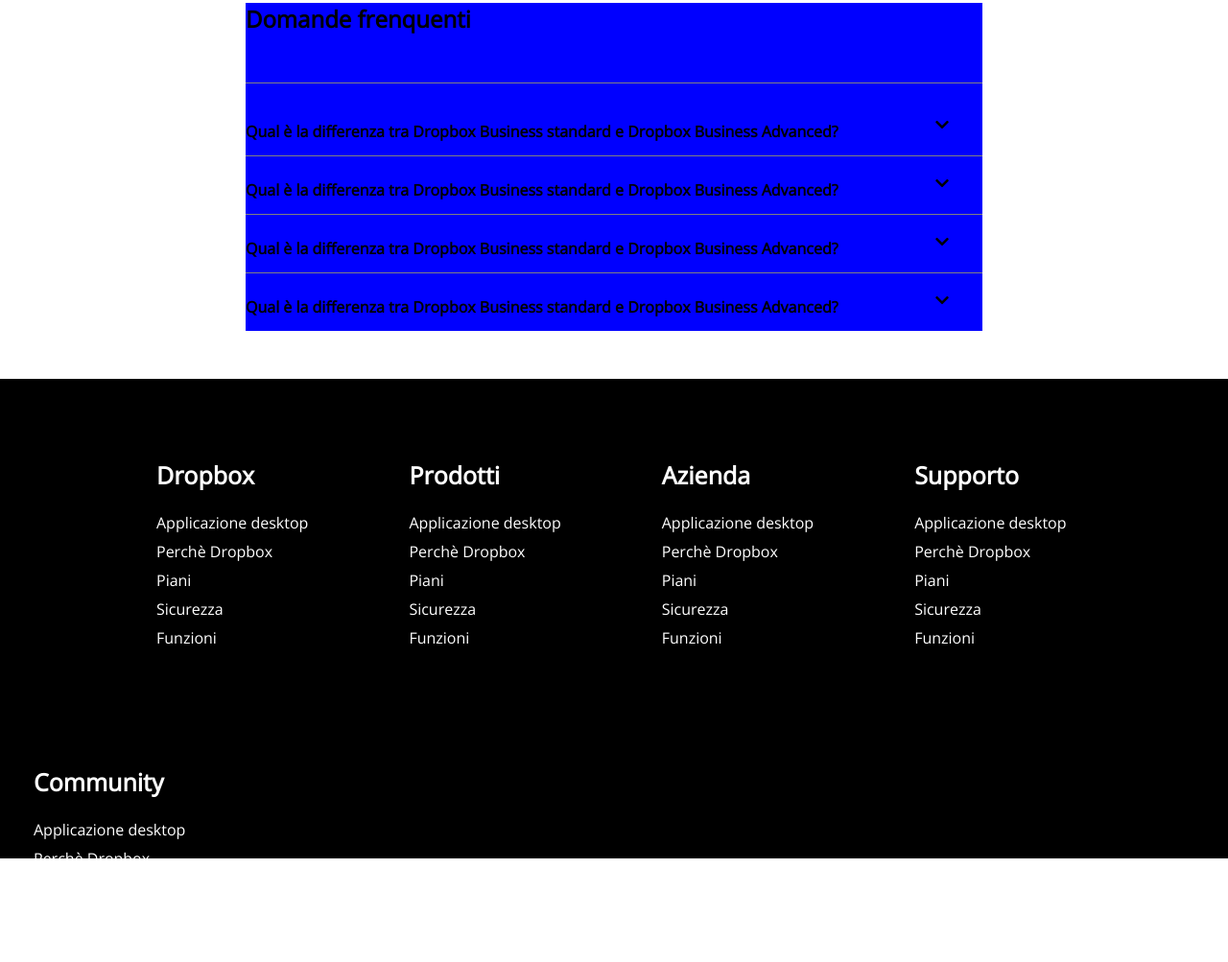
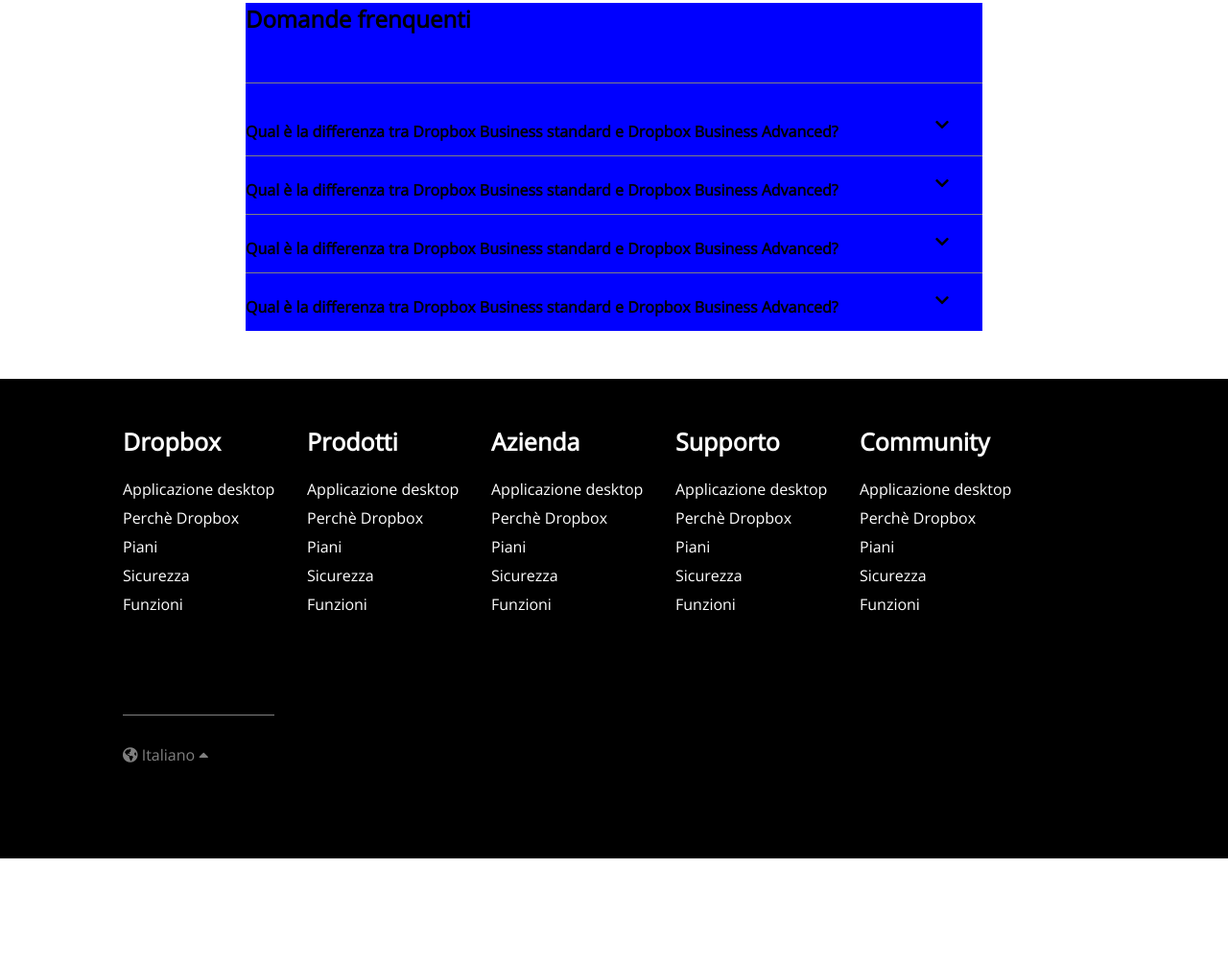
Before and after one commit to MauroDeStefano/htmlcss-dropbox, a plain HTML site: page index.html in a window 1280 px wide. Shown: the part 5558-6561 px from the top of the page at 96% size. After the commit the page ends 6453 px from the top, so only its background shows below. Drawn offline with nearby package versions, Linux system fonts and the light colour scheme; files whose address does not match are found by name.

Commit message:
footer ended

```diff
--- a/css/style.css
+++ b/css/style.css
@@ -512,20 +512,28 @@ footer{
   height: 500px;
 }
 
+.foot{
+  float: left;
+  width: 15%;
+}
+
 .foot ul{
   padding-top: 30px;
   color: white;
   float: left;
   list-style: none;
-  margin: 35px;
 }
 
 .foot ul li{
   line-height: 30px;
-  margin-right: 35px;
 }
 
-footer .foot:first-child{
+.foot ul li a{
+  text-decoration: none;
+  color: white;
+}
+
+footer .foot:first-child, .lang{
   margin-left: 10%;
 }
 
@@ -534,3 +542,24 @@ footer .foot:first-child{
   font-weight: 600;
   margin: 20px 0;
 }
+
+.foot:first-child ul{
+  border-bottom: 1px solid gray;
+  padding-bottom: 100px;
+}
+
+.lang p{
+  padding-top: 30px;
+  color: gray;
+}
+
+.lang p::before{
+  font-family: "Font Awesome 5 Free";
+  font-weight: 900;
+  content: "\f57d ";
+}
+.lang p::after{
+  font-family: "Font Awesome 5 Free";
+  font-weight: 900;
+  content: " \f0d8";
+}
--- a/index.html
+++ b/index.html
@@ -486,61 +486,67 @@
   <!------------------ ///FAQ--------------------- -->
 </main>
 
-<footer>
-
+<footer class="clearfix">
+  <div class=" row-foot clearfix">
     <div class="foot">
       <ul>
         <li>Dropbox</li>
-      <li>Applicazione desktop</li>
-      <li>Perchè Dropbox</li>
-      <li>Piani</li>
-      <li>Sicurezza</li>
-      <li>Funzioni</li>
+        <li><a href="#">Applicazione desktop</a></li>
+        <li><a href="#">Perchè Dropbox</a></li>
+        <li><a href="#">Piani</a></li>
+        <li><a href="#">Sicurezza</a></li>
+        <li><a href="#">Funzioni</a></li>
       </ul>
+
     </div>
 
     <div class="foot">
       <ul>
         <li>Prodotti</li>
-      <li>Applicazione desktop</li>
-      <li>Perchè Dropbox</li>
-      <li>Piani</li>
-      <li>Sicurezza</li>
-      <li>Funzioni</li>
+        <li><a href="#">Applicazione desktop</a></li>
+        <li><a href="#">Perchè Dropbox</a></li>
+        <li><a href="#">Piani</a></li>
+        <li><a href="#">Sicurezza</a></li>
+        <li><a href="#">Funzioni</a></li>
       </ul>
     </div>
 
     <div class="foot">
       <ul>
         <li>Azienda</li>
-      <li>Applicazione desktop</li>
-      <li>Perchè Dropbox</li>
-      <li>Piani</li>
-      <li>Sicurezza</li>
-      <li>Funzioni</li>
+        <li><a href="#">Applicazione desktop</a></li>
+        <li><a href="#">Perchè Dropbox</a></li>
+        <li><a href="#">Piani</a></li>
+        <li><a href="#">Sicurezza</a></li>
+        <li><a href="#">Funzioni</a></li>
       </ul>
     </div>
 
     <div class="foot">
       <ul>
         <li>Supporto</li>
-      <li>Applicazione desktop</li>
-      <li>Perchè Dropbox</li>
-      <li>Piani</li>
-      <li>Sicurezza</li>
-      <li>Funzioni</li>
+        <li><a href="#">Applicazione desktop</a></li>
+        <li><a href="#">Perchè Dropbox</a></li>
+        <li><a href="#">Piani</a></li>
+        <li><a href="#">Sicurezza</a></li>
+        <li><a href="#">Funzioni</a></li>
       </ul>
     </div>
 
     <div class="foot">
       <ul>
         <li>Community</li>
-      <li>Applicazione desktop</li>
-      <li>Perchè Dropbox</li>
-      <li>Piani</li>
-      <li>Sicurezza</li>
-      <li>Funzioni</li>
+        <li><a href="#">Applicazione desktop</a></li>
+        <li><a href="#">Perchè Dropbox</a></li>
+        <li><a href="#">Piani</a></li>
+        <li><a href="#">Sicurezza</a></li>
+        <li><a href="#">Funzioni</a></li>
       </ul>
+    </div>
+  </div>
+
+  <div class="lang">
+    <p> Italiano </p>
   </div>
 
 </footer>
```
Lines whose indentation alone changed are shown as unchanged.
